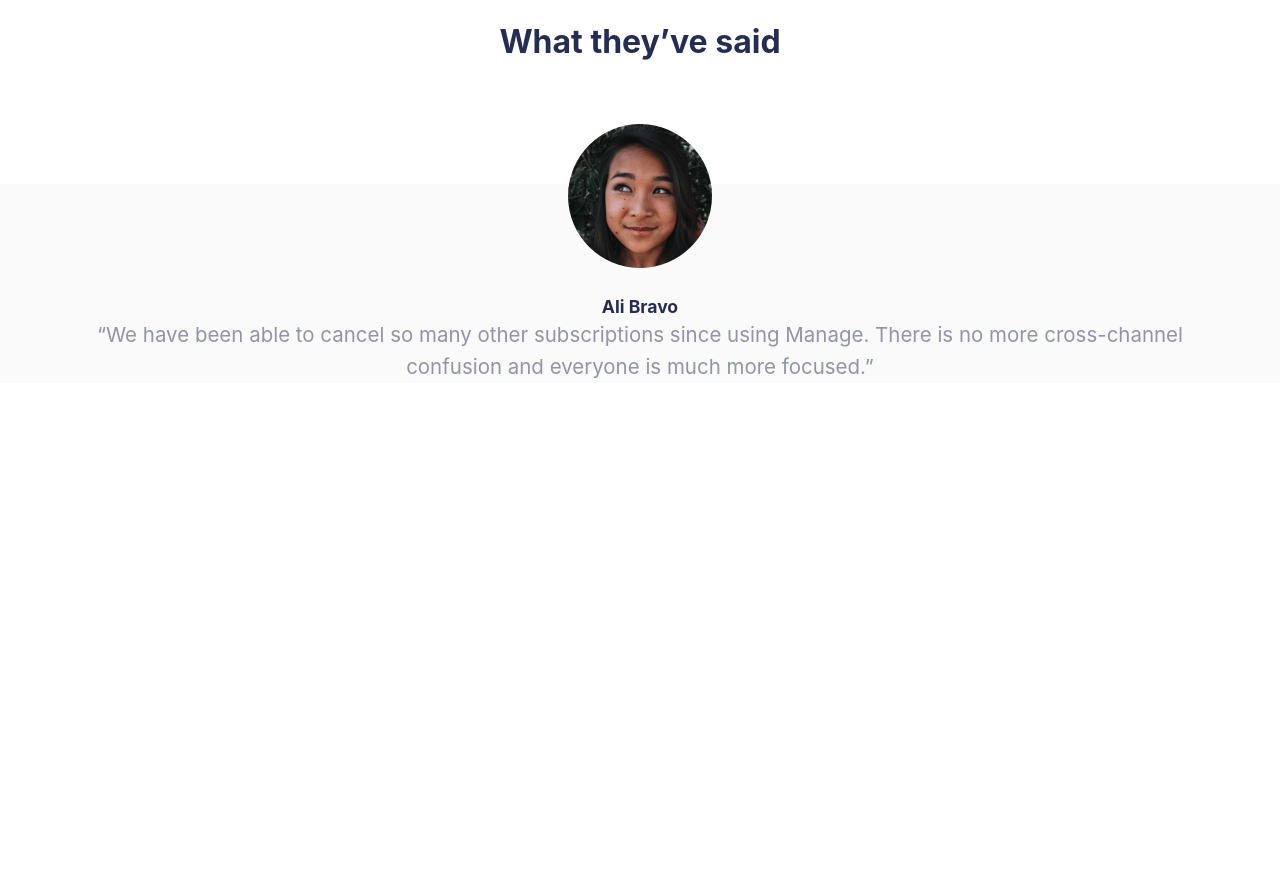
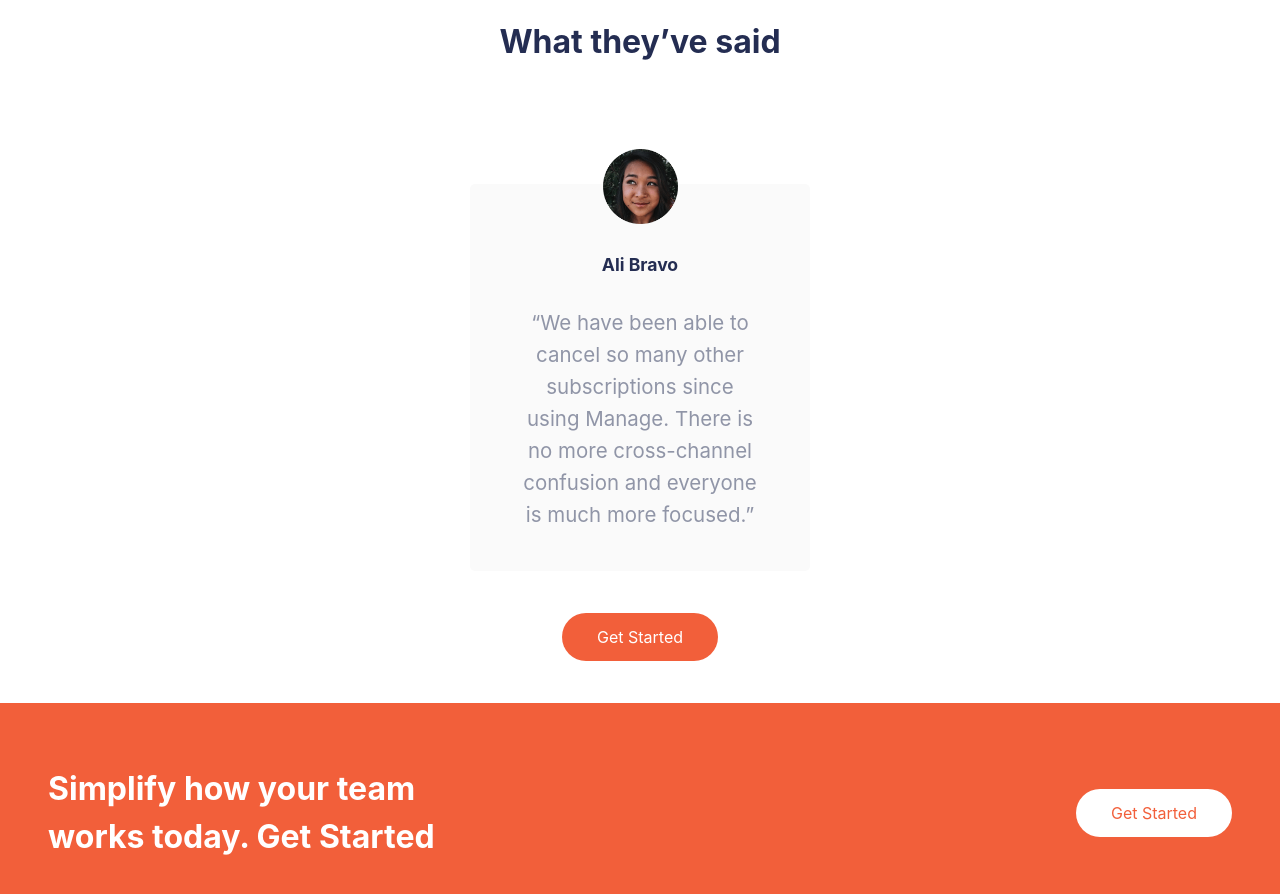
Before and after one commit to Teewaii/manage-landing-page, a React (Create React App) app in the folder manage-landing-page/: page / in a window 1280 px wide. Shown: the part 1720-2614 px from the top of the page. Before the commit the page ends 2103 px from the top, so only its background shows below. Built offline with nearby package versions, Linux system fonts and the light colour scheme; the HTML template or start-up script is replaced by a standard one.

Commit message:
Last home commit

```diff
--- a/manage-landing-page/src/App.js
+++ b/manage-landing-page/src/App.js
@@ -4,10 +4,13 @@ import About from './components/about/About';
 import Hero from './components/hero/Hero';
 import Nav from './components/nav/Nav'
 import Testimonial from './components/testimonial/Testimonial';
+import Btn from './components/buton/Btn';
+import Subfooter from './components/subfooter/Subfooter';
+
 function App() {
 
 
-  const [toggle, setToggle] = useState(false);
+  const [toggle, setToggle] = useState(true);
   function toggleMenu() {
     setToggle(prev => !prev)
   }
@@ -21,6 +24,8 @@ function App() {
       <Hero />
       <About />
       <Testimonial />
+      <Btn />
+      <Subfooter />
     </div>
   );
 }
--- /dev/null
+++ b/manage-landing-page/src/components/buton/Btn.jsx
@@ -0,0 +1,9 @@
+import React from 'react'
+
+export default function Btn() {
+    return (
+        <div>
+            <button className='btn my-[42px]'>Get Started</button>
+        </div>
+    )
+}
--- /dev/null
+++ b/manage-landing-page/src/components/subfooter/Subfooter.jsx
@@ -0,0 +1,17 @@
+import React from 'react';
+
+export default function Subfooter() {
+    return (
+        <div className="subfooter  bg-BrightRed pt-[90px] pb-[80px]
+        lg:py-[62px]
+        ">
+            <div className='bucket container lg:flex lg:justify-between lg:items-center'>
+                <h1 className='header text-[white] leading-[3rem]
+                lg:max-w-[450px] lg:text-left
+                '>Simplify how your team works today.
+                    Get Started</h1>
+                <button className='btnSec mt-[28px] lg:mt-0'>Get Started</button>
+            </div>
+        </div>
+    )
+}
--- a/manage-landing-page/src/components/testimonial/Testimonial.jsx
+++ b/manage-landing-page/src/components/testimonial/Testimonial.jsx
@@ -1,21 +1,38 @@
 import React from 'react';
-import ali from '../../img/avatar-ali.png'
+import ali from '../../img/avatar-ali.png';
+import Richard from '../../img/avatar-richard.png'
 
 export default function Testimonial() {
     return (
         <div className="testimonial">
             <h1 className="header mb-[122px]">What they’ve said</h1>
-            <div className="users">
-                <div className="userCard  bg-VeryLightGray flex flex-col items-center">
-                    <div className="headshot mt-[-60px] mb-[28px]">
-                        <img src={ali} alt="" />
+            <div className="users container flex flex-col items-center ">
+                <div className="Ali  bg-VeryLightGray flex flex-col items-center
+                max-w-[340px] rounded-[5px] pb-[40px]
+                ">
+                    <div className="headshot mt-[-35px] ">
+                        <img className='w-[75px]' src={ali} alt="" />
                     </div>
-                    <h2>Ali Bravo</h2>
+                    <h2 className='my-[30px]'>Ali Bravo</h2>
                     <p className="body container">“We have been able to cancel so many other subscriptions since using
                         Manage. There is no more cross-channel confusion and everyone is much
                         more focused.”
                     </p>
                 </div>
+
+                {/* <div className="Richard  bg-VeryLightGray flex flex-col items-center
+                max-w-[340px] rounded-[5px]
+                ">
+                    <div className="headshot mt-[-35px] ">
+                        <img className='w-[75px]' src={Richard} alt="" />
+                    </div>
+                    <h2 className='my-[30px]'>Richard Watts</h2>
+                    <p className="body container">“We have been able to cancel so many other subscriptions since using
+                        Manage. There is no more cross-channel confusion and everyone is much
+                        more focused.”
+                    </p>
+                </div> */}
+
             </div>
         </div>
     )
--- a/manage-landing-page/src/index.css
+++ b/manage-landing-page/src/index.css
@@ -15,6 +15,10 @@ code {
 @layer components {
   .btn {
     @apply rounded-full py-[12px] px-[35px] text-[white] ease-in-out duration-300 bg-[#f25f3a];
+  }
+
+  .btnSec {
+    @apply rounded-full py-[12px] px-[35px] text-[#f25f3a] ease-in-out duration-300 bg-[white];
   }
 
   a {
```
Also changed, not shown: manage-landing-page/src/components/sub-footer/Subfooter.jsx (deleted).
